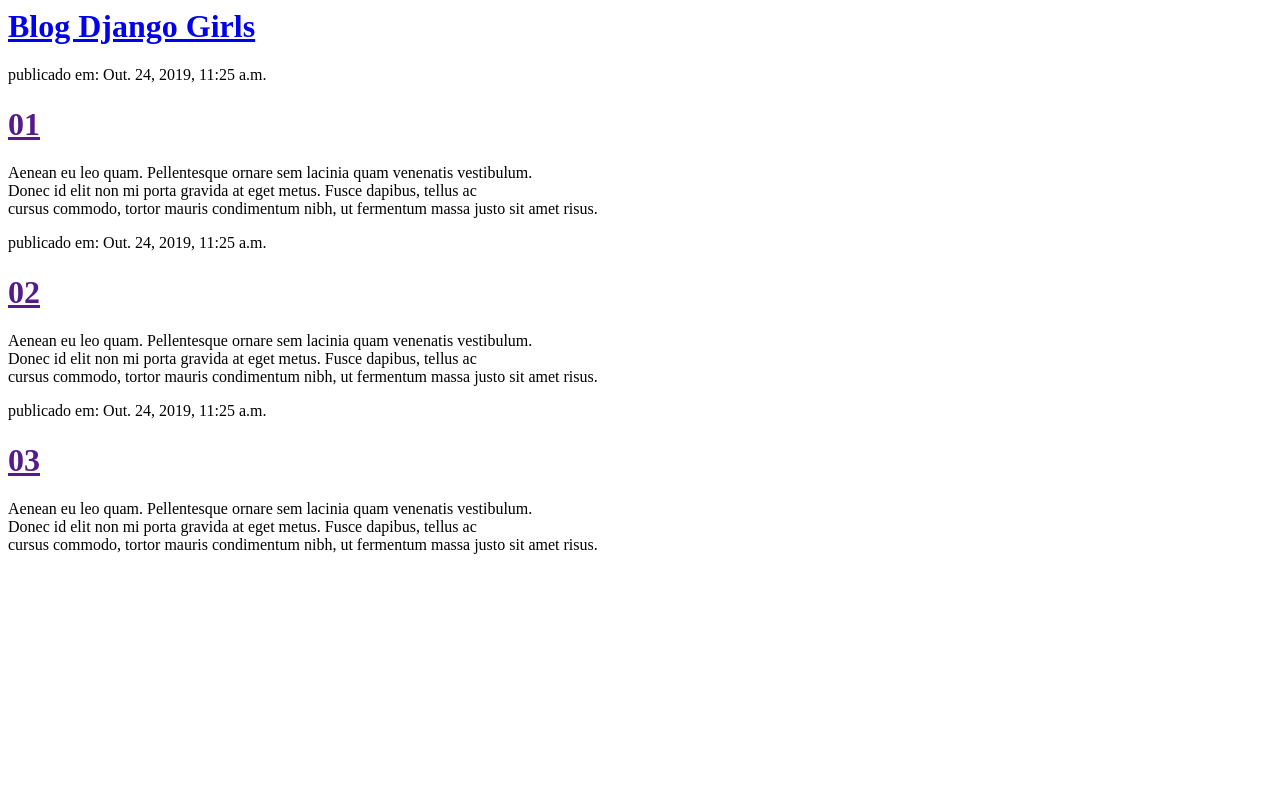
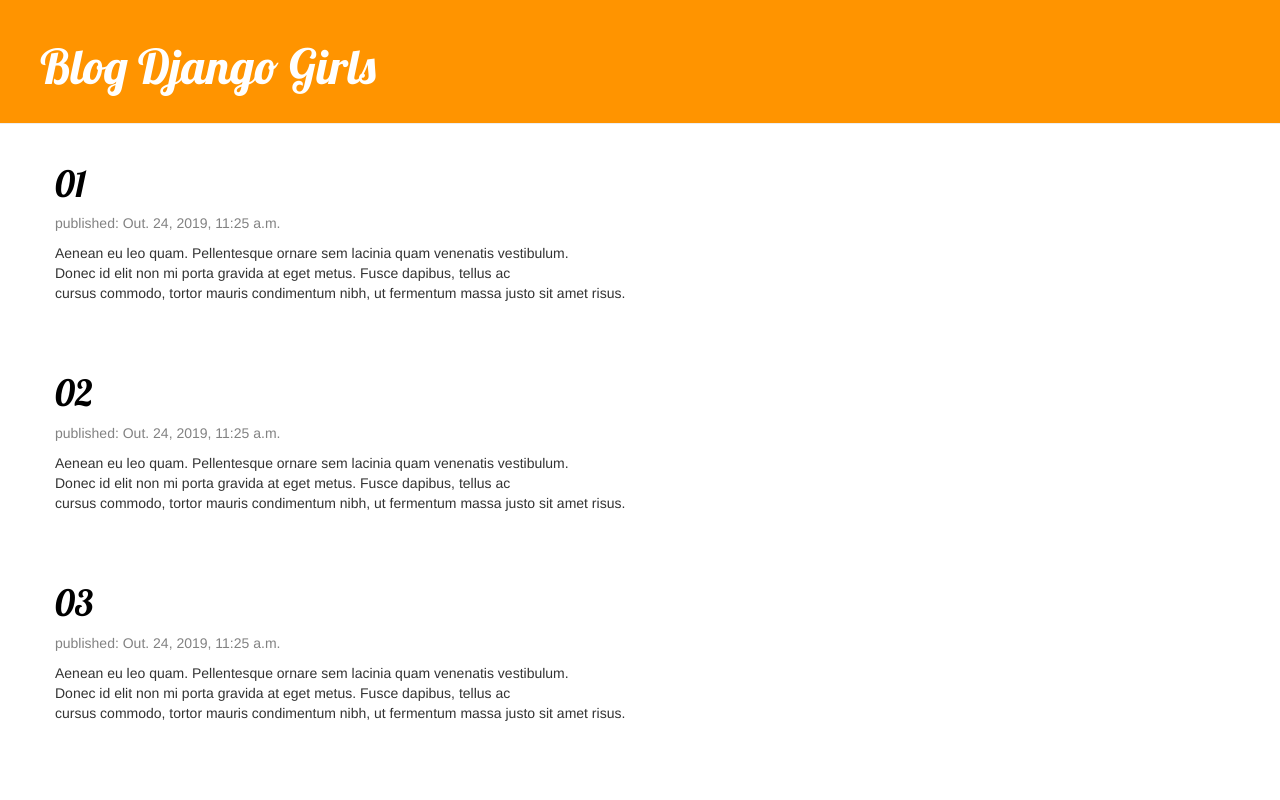
Before and after one commit to gguerran/my-first-blog, a Django app: page / in a window 1280 px wide. Run offline with Django 3.2, Linux system fonts and the light colour scheme; data comes from the database, SQL or seed files in the repository; some libraries are stand-ins or nearby versions.

Commit message:
adição de post_details e css

```diff
--- /dev/null
+++ b/blog/static/css/blog.css
@@ -0,0 +1,37 @@
+.page-header {
+    background-color: #ff9400;
+    margin-top: 0;
+    padding: 20px 20px 20px 40px;
+}
+.page-header h1, .page-header h1 a, .page-header h1 a:visited, .page-header h1 a:active {
+    color: #ffffff;
+    font-size: 36pt;
+    text-decoration: none;
+}
+.content {
+    margin-left: 40px;
+}
+h1, h2, h3, h4 {
+    font-family: 'Lobster', cursive;
+}
+.date {
+    color: #828282;
+}
+.save {
+    float: right;
+}
+.post-form textarea, .post-form input {
+    width: 100%;
+}
+.top-menu, .top-menu:hover, .top-menu:visited {
+    color: #ffffff;
+    float: right;
+    font-size: 26pt;
+    margin-right: 20px;
+}
+.post {
+    margin-bottom: 70px;
+}
+.post h1 a, .post h1 a:visited {
+    color: #000000;
+}
--- /dev/null
+++ b/blog/templates/blog/base.html
@@ -0,0 +1,23 @@
+{% load static %}
+<html>
+<head>
+    <title>Blog Django Girls</title>
+    <link rel="stylesheet" href="//maxcdn.bootstrapcdn.com/bootstrap/3.2.0/css/bootstrap.min.css">
+    <link rel="stylesheet" href="//maxcdn.bootstrapcdn.com/bootstrap/3.2.0/css/bootstrap-theme.min.css">
+    <link href="//fonts.googleapis.com/css?family=Lobster&subset=latin,latin-ext" rel="stylesheet" type="text/css">
+    <link rel="stylesheet" href="{% static 'css/blog.css' %}">
+</head>
+<body>
+    <div class="page-header">
+        <h1><a href="/">Blog Django Girls</a></h1>
+    </div>
+    <div class="content container">
+        <div class="row">
+            <div class="col-md-8">
+                {% block content %}
+                {% endblock %}
+            </div>
+        </div>
+    </div>
+    </body>
+</html>
--- a/blog/templates/blog/post_list.html
+++ b/blog/templates/blog/post_list.html
@@ -1,17 +1,18 @@
-<html>
-<head>
-    <title>Blog Django Girls</title>
-</head>
-<body>
-    <div>
-        <h1><a href="/">Blog Django Girls</a></h1>
+{% extends 'blog/base.html' %}
+{% block content %}
+{% for post in posts %}
+<div class="post">
+    <h1>
+        <a href="{% url 'post_detail' pk=post.pk %}">{{ post.title }}</a>
+    </h1>
+    <div class="date">
+        <p>
+            published: {{ post.published_date }}
+        </p>
     </div>
-    {% for post in posts %}
-    <div>
-        <p>publicado em: {{ post.published_date }}</p>
-        <h1><a href="">{{ post.title }}</a></h1>
-        <p>{{ post.text|linebreaksbr }}</p>
-    </div>
-    {% endfor %}
-    </body>
-</html>
+    <p>
+        {{ post.text|linebreaksbr }}
+    </p>
+</div>
+{% endfor %}
+{% endblock %}
--- a/blog/urls.py
+++ b/blog/urls.py
@@ -2,5 +2,7 @@
 from . import views
 
 urlpatterns = [
-    path('', views.post_list, name='post_list')
+    path('', views.post_list, name='post_list'),
+    path('post/<int:pk>/', views.post_detail, name='post_detail'),
+
 ]
--- a/blog/views.py
+++ b/blog/views.py
@@ -1,4 +1,4 @@
-from django.shortcuts import render
+from django.shortcuts import render, get_object_or_404
 from django.utils import timezone
 from .models import Post
 
@@ -9,3 +9,8 @@
     posts = Post.objects.filter(
         published_date__lte=timezone.now()).order_by('published_date')
     return render(request, 'blog/post_list.html', {'posts': posts})
+
+
+def post_detail(request, pk):
+    post = get_object_or_404(Post, pk=pk)
+    return render(request, 'blog/post_detail.html', {'post': post})
```
Also changed, not shown: blog/templates/blog/post_detail.html (added, +12 -0 lines).
